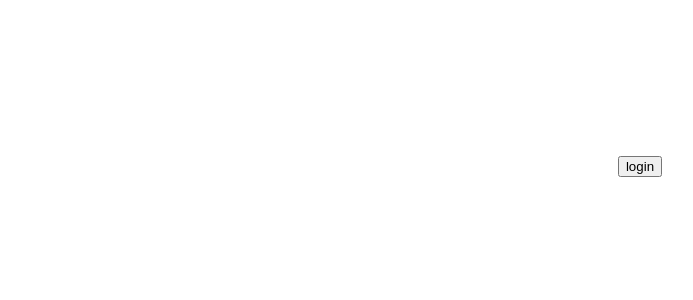
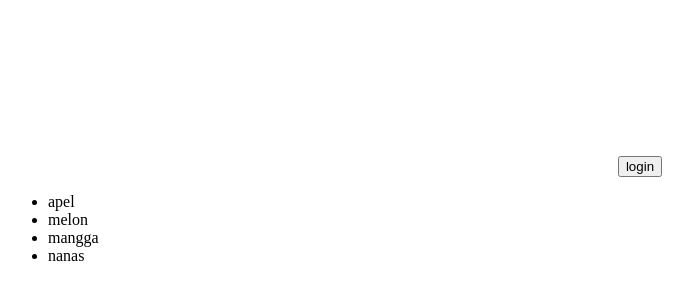
Before and after one commit to fanialfi/belajar-reactjs, a React (Vite) app: page / in a window 1280 px wide. Shown: the part 244-544 px from the top of the page, without its empty margins (0-693 px from the left). Built offline with nearby package versions, Linux system fonts and the light colour scheme.

Commit message:
list and key in react

```diff
--- a/src/app.jsx
+++ b/src/app.jsx
@@ -1,8 +1,12 @@
 import ReactDOM from "react-dom/client";
 import Gretting from "./components/grettings";
+import List from "./components/list";
 
 
 const root = ReactDOM.createRoot(document.getElementById("root"));
-root.render(<Gretting isLoggedIn={false}/>)
+root.render(<>
+  <Gretting isLoggedIn={false}/>
+  <List/>
+</>)
 
 export { root };
--- /dev/null
+++ b/src/components/list.jsx
@@ -0,0 +1,10 @@
+const fruits = ["apel","melon","mangga","nanas"];
+
+export default function List(){
+  return(<>
+  <ul style={{textAlign:"left"}}>
+    {/* untuk membuat list harus ada key, dimana key nya harus unik dari yang lain */}
+    {fruits.map((fruit) => (<li key={fruit}>{fruit}</li>))}
+  </ul>
+  </>)
+}
```
